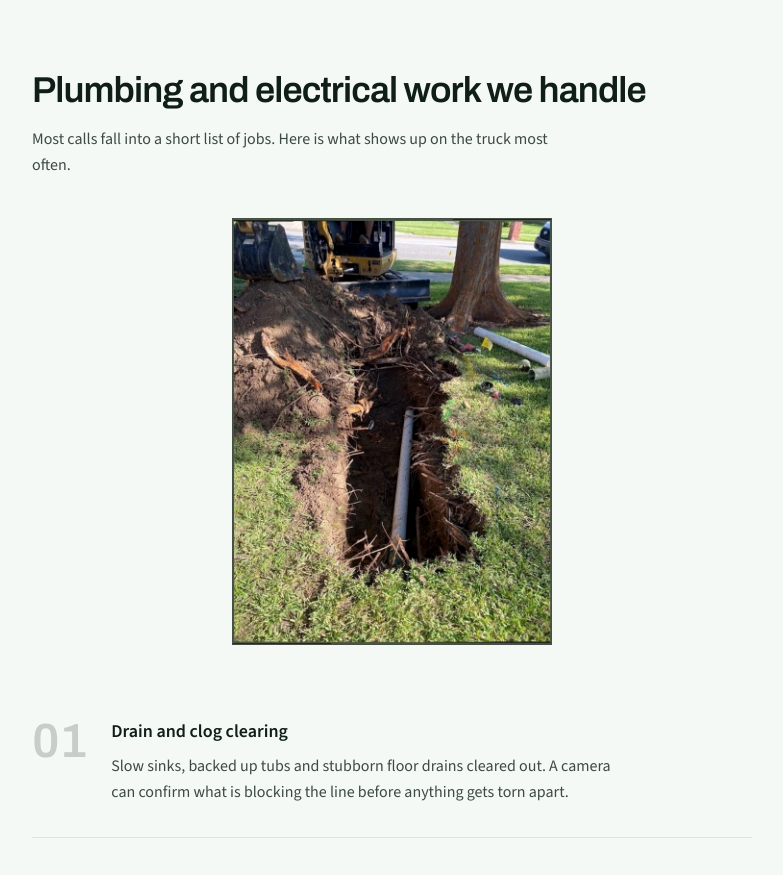
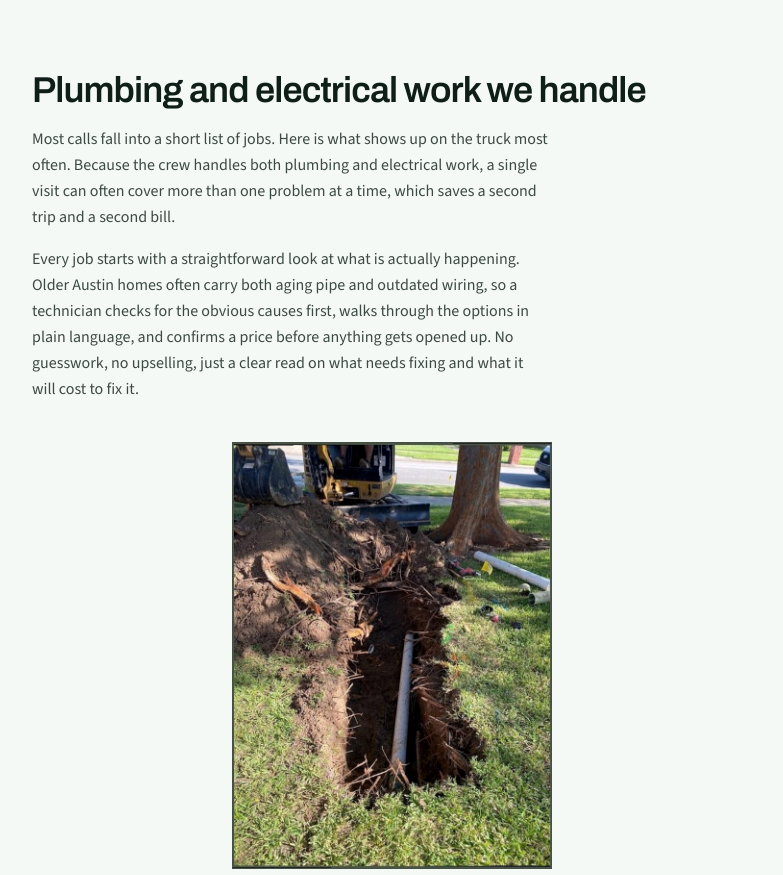
Before and after one commit to thesitesmith/BENCH2-0048---Mendez-Family-Plumbing-Electrical, a Next.js app: page / in a window 1280 px wide. Shown: the part 1340-2215 px from the top of the page, without its empty margins (248-1031 px from the left). Built offline with nearby package versions, Linux system fonts and the light colour scheme.

Commit message:
Fix components/Services.tsx

```diff
--- a/components/Services.tsx
+++ b/components/Services.tsx
@@ -31,7 +31,10 @@ export default function Services() {
           Plumbing and electrical work we handle
         </h2>
         <p className="mt-4 text-brand-text/80 max-w-prose leading-relaxed">
-          Most calls fall into a short list of jobs. Here is what shows up on the truck most often.
+          Most calls fall into a short list of jobs. Here is what shows up on the truck most often. Because the crew handles both plumbing and electrical work, a single visit can often cover more than one problem at a time, which saves a second trip and a second bill.
+        </p>
+        <p className="mt-4 text-brand-text/80 max-w-prose leading-relaxed">
+          Every job starts with a straightforward look at what is actually happening. Older Austin homes often carry both aging pipe and outdated wiring, so a technician checks for the obvious causes first, walks through the options in plain language, and confirms a price before anything gets opened up. No guesswork, no upselling, just a clear read on what needs fixing and what it will cost to fix it.
         </p>
 
         <div className="mt-10 relative overflow-hidden w-full aspect-[3/4] max-w-xs mx-auto rounded-none">
```
